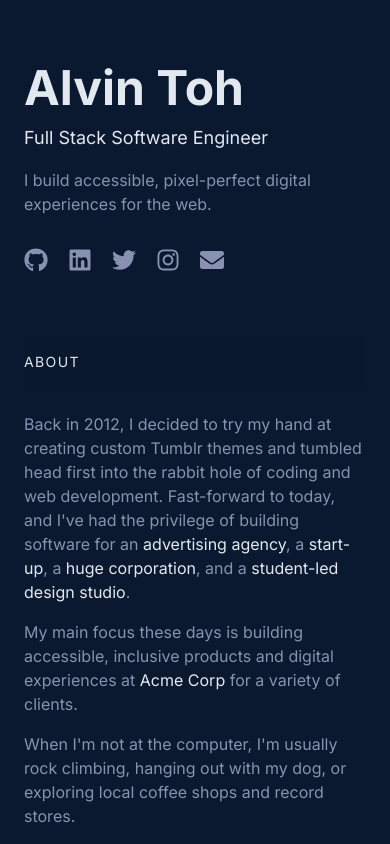
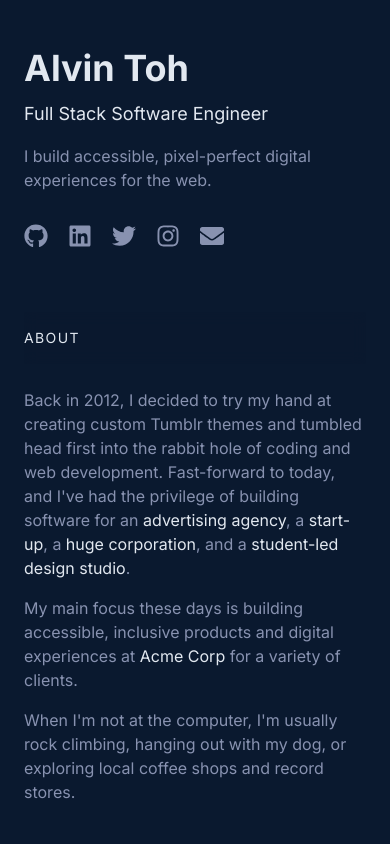
Before and after one commit to alvintoh/dev-portfolio-v1, a Next.js app: page / in a window 390 px wide. Shown: the top 844 px of the page. Built offline with nearby package versions, Linux system fonts and the light colour scheme.

Commit message:
feat(hero-section): adjust mobile responsive view for hero section for padding y

```diff
--- a/src/app/page.tsx
+++ b/src/app/page.tsx
@@ -13,7 +13,7 @@ export default function Home() {
     <div className="min-h-screen relative">
       <MouseGlow />
 
-      <div className="mx-auto min-h-screen max-w-7xl px-6 py-16 md:px-12 md:py-16 lg:py-0">
+      <div className="mx-auto min-h-screen max-w-7xl px-6 py-12 md:px-12 md:py-16 lg:py-0">
         <div className="lg:flex lg:justify-between lg:gap-16">
           {/* Left Sidebar - Fixed on desktop */}
           <header className="lg:sticky lg:top-0 lg:flex lg:max-h-screen lg:w-[48%] lg:flex-col lg:py-24">
--- a/src/components/HeroSection.tsx
+++ b/src/components/HeroSection.tsx
@@ -26,7 +26,7 @@ export const HeroSection = () => {
         }
       </div>
       <div>
-        <h1 className="text-5xl font-bold tracking-normal text-heading">
+        <h1 className="text-4xl md:text-5xl font-bold tracking-normal text-heading">
           <Link href="/">{heroData.name}</Link>
         </h1>
         <h2 className="mt-3 text-lg sm:text-xl tracking-normal text-heading">
```
